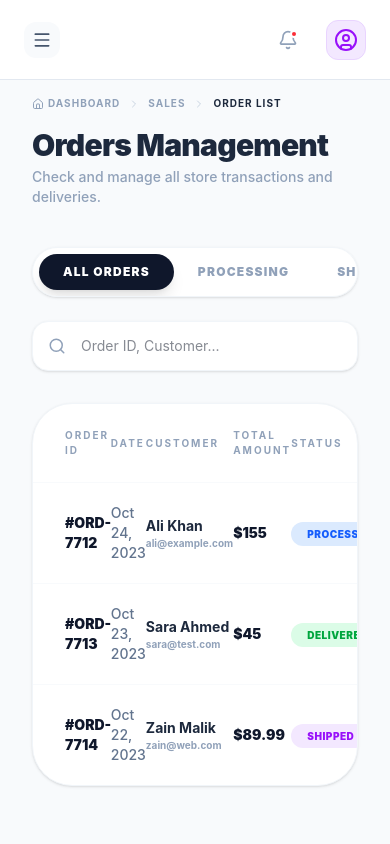
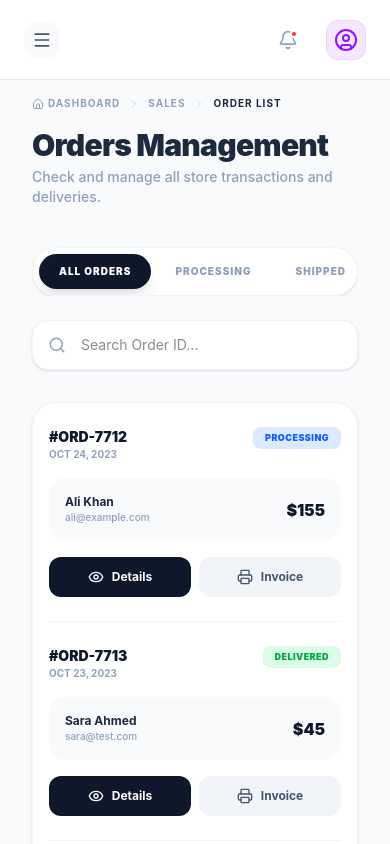
Before and after one commit to Adnan28022/ToyLand, a React (Vite) app: page /admin/orders in a window 390 px wide. Shown: the top 844 px of the page. Built offline with nearby package versions, Linux system fonts and the light colour scheme.

Commit message:
"Orders Responsive Done"

```diff
--- a/src/components/admin/orders/OrderFilters.jsx
+++ b/src/components/admin/orders/OrderFilters.jsx
@@ -1,18 +1,20 @@
 import React from 'react';
-import { Search, ListFilter } from 'lucide-react';
+import { Search } from 'lucide-react';
 
 const OrderFilters = ({ activeTab, setActiveTab }) => {
     const tabs = ["All Orders", "Processing", "Shipped", "Delivered", "Cancelled"];
 
     return (
         <div className="flex flex-col lg:flex-row gap-6 mb-8 items-center justify-between">
-            {/* Status Tabs */}
-            <div className="flex bg-white p-1.5 rounded-[1.8rem] border border-slate-100 shadow-sm overflow-x-auto max-w-full">
+            {/* Status Tabs - Mobile: Horizontal Scroll | Desktop: Fixed */}
+            <div className="w-full lg:w-auto overflow-hidden">
+                <div className="flex bg-white p-1.5 rounded-[1.8rem] border border-slate-100 shadow-sm overflow-x-auto no-scrollbar">
+                    <div className="flex gap-1">
                         {tabs.map((tab) => (
                             <button
                                 key={tab}
                                 onClick={() => setActiveTab(tab)}
-                        className={`px-6 py-2.5 rounded-[1.4rem] text-xs font-black uppercase tracking-widest transition-all whitespace-nowrap ${activeTab === tab
+                                className={`px-5 sm:px-6 py-2.5 rounded-[1.4rem] text-[10px] sm:text-xs font-black uppercase tracking-widest transition-all whitespace-nowrap cursor-pointer ${activeTab === tab
                                     ? 'bg-slate-900 text-white shadow-lg'
                                     : 'text-slate-400 hover:text-slate-600'
                                     }`}
@@ -21,16 +23,23 @@ const OrderFilters = ({ activeTab, setActiveTab }) => {
                             </button>
                         ))}
                     </div>
+                </div>
+            </div>
 
-            {/* Search Bar */}
+            {/* Search Bar - Full Width on Mobile */}
             <div className="relative w-full lg:w-80 group">
                 <Search className="absolute left-4 top-1/2 -translate-y-1/2 text-slate-400 group-focus-within:text-purple-500 transition-colors" size={18} />
                 <input
                     type="text"
-                    placeholder="Order ID, Customer..."
+                    placeholder="Search Order ID..."
                     className="w-full bg-white border border-slate-100 rounded-2xl py-3.5 pl-12 pr-4 text-sm outline-none focus:ring-4 focus:ring-purple-50 focus:border-purple-200 transition-all shadow-sm"
                 />
             </div>
+
+            <style jsx>{`
+                .no-scrollbar::-webkit-scrollbar { display: none; }
+                .no-scrollbar { -ms-overflow-style: none; scrollbar-width: none; }
+            `}</style>
         </div>
     );
 };
--- a/src/components/admin/orders/OrderTable.jsx
+++ b/src/components/admin/orders/OrderTable.jsx
@@ -1,11 +1,23 @@
 import React from 'react';
 import { motion } from 'framer-motion';
-import { Eye, MoreHorizontal, Printer } from 'lucide-react';
+import { Eye, Printer } from 'lucide-react';
 
-const OrderTable = ({ orders, onViewDetails }) => {
+const OrderTable = ({ orders, onViewDetails, activeTab }) => {
+
+    // Functionality: Filter orders based on activeTab
+    const filteredOrders = activeTab === "All Orders"
+        ? orders
+        : orders.filter(order => order.status === activeTab);
+
+    const handlePrint = (id) => {
+        alert(`Generating Invoice for Order: ${id}`);
+    };
+
     return (
-        <div className="bg-white rounded-[2.5rem] border border-slate-100 shadow-sm overflow-hidden">
-            <div className="overflow-x-auto">
+        <div className="bg-white rounded-[1.5rem] md:rounded-[2.5rem] border border-slate-100 shadow-sm overflow-hidden">
+
+            {/* Desktop View: Proper Table */}
+            <div className="hidden md:block overflow-x-auto">
                 <table className="w-full text-left">
                     <thead>
                         <tr className="text-slate-400 text-[10px] font-black uppercase tracking-[0.2em] border-b border-slate-50">
@@ -18,7 +30,7 @@ const OrderTable = ({ orders, onViewDetails }) => {
                         </tr>
                     </thead>
                     <tbody className="divide-y divide-slate-50 text-sm">
-                        {orders.map((order, i) => (
+                        {filteredOrders.map((order, i) => (
                             <motion.tr
                                 initial={{ opacity: 0, y: 10 }}
                                 animate={{ opacity: 1, y: 0 }}
@@ -44,8 +56,18 @@ const OrderTable = ({ orders, onViewDetails }) => {
                                 </td>
                                 <td className="py-5 pr-8 text-right">
                                     <div className="flex items-center justify-end gap-2">
-                                        <button onClick={() => onViewDetails(order)} className="p-2.5 bg-slate-50 text-slate-400 hover:text-purple-600 hover:bg-purple-50 rounded-xl transition-all"><Eye size={18} /></button>
-                                        <button className="p-2.5 bg-slate-50 text-slate-400 hover:text-slate-600 rounded-xl transition-all"><Printer size={18} /></button>
+                                        <button
+                                            onClick={() => onViewDetails(order)}
+                                            className="p-2.5 bg-slate-50 text-slate-400 hover:text-purple-600 hover:bg-purple-50 rounded-xl transition-all cursor-pointer"
+                                        >
+                                            <Eye size={18} />
+                                        </button>
+                                        <button
+                                            onClick={() => handlePrint(order.id)}
+                                            className="p-2.5 bg-slate-50 text-slate-400 hover:text-slate-600 rounded-xl transition-all cursor-pointer"
+                                        >
+                                            <Printer size={18} />
+                                        </button>
                                     </div>
                                 </td>
                             </motion.tr>
@@ -53,6 +75,59 @@ const OrderTable = ({ orders, onViewDetails }) => {
                     </tbody>
                 </table>
             </div>
+
+            {/* Mobile View: Professional Cards */}
+            <div className="md:hidden divide-y divide-slate-100 px-4">
+                {filteredOrders.length > 0 ? filteredOrders.map((order, i) => (
+                    <motion.div
+                        initial={{ opacity: 0, x: -10 }}
+                        animate={{ opacity: 1, x: 0 }}
+                        key={order.id}
+                        className="py-6 flex flex-col gap-4"
+                    >
+                        <div className="flex justify-between items-start">
+                            <div>
+                                <p className="text-sm font-black text-slate-900">{order.id}</p>
+                                <p className="text-[10px] text-slate-400 font-bold uppercase">{order.date}</p>
+                            </div>
+                            <span className={`px-3 py-1 rounded-lg text-[9px] font-black uppercase tracking-wider ${order.status === "Delivered" ? "bg-green-100 text-green-600" :
+                                order.status === "Shipped" ? "bg-purple-100 text-purple-600" :
+                                    order.status === "Processing" ? "bg-blue-100 text-blue-600" :
+                                        "bg-red-100 text-red-600"
+                                }`}>
+                                {order.status}
+                            </span>
+                        </div>
+
+                        <div className="flex justify-between items-center bg-slate-50 p-4 rounded-2xl">
+                            <div>
+                                <p className="text-xs font-bold text-slate-800">{order.customer}</p>
+                                <p className="text-[10px] text-slate-400 font-medium">{order.email}</p>
+                            </div>
+                            <p className="text-base font-black text-slate-900">${order.amount}</p>
+                        </div>
+
+                        <div className="flex gap-2">
+                            <button
+                                onClick={() => onViewDetails(order)}
+                                className="flex-1 bg-slate-900 text-white py-3 rounded-xl text-xs font-bold flex items-center justify-center gap-2"
+                            >
+                                <Eye size={16} /> Details
+                            </button>
+                            <button
+                                onClick={() => handlePrint(order.id)}
+                                className="flex-1 bg-slate-100 text-slate-600 py-3 rounded-xl text-xs font-bold flex items-center justify-center gap-2"
+                            >
+                                <Printer size={16} /> Invoice
+                            </button>
+                        </div>
+                    </motion.div>
+                )) : (
+                    <div className="py-10 text-center text-slate-400 font-bold text-sm uppercase tracking-widest">
+                        No orders found
+                    </div>
+                )}
+            </div>
         </div>
     );
 };
--- a/src/pages/admin/Orders.jsx
+++ b/src/pages/admin/Orders.jsx
@@ -4,6 +4,7 @@ import OrderFilters from '../../components/admin/orders/OrderFilters';
 import OrderTable from '../../components/admin/orders/OrderTable';
 import OrderDetailsModal from '../../components/admin/orders/OrderDetailModal';
 
+// Data ko thora expand kiya hai taake har tab check ho sake
 const demoOrders = [
     { id: "#ORD-7712", date: "Oct 24, 2023", customer: "Ali Khan", email: "ali@example.com", amount: 155.00, status: "Processing", items: [{ name: "RC Super Car", price: 45, qty: 1, image: "https://images.unsplash.com/photo-1594787330447-234b9623ffd0?w=100" }, { name: "Lego Castle", price: 110, qty: 1, image: "https://images.unsplash.com/photo-1585366119957-e9730b6d0f60?w=100" }] },
     { id: "#ORD-7713", date: "Oct 23, 2023", customer: "Sara Ahmed", email: "sara@test.com", amount: 45.00, status: "Delivered", items: [{ name: "Teddy Bear", price: 45, qty: 1, image: "https://images.unsplash.com/photo-1559440666-3744d4422957?w=100" }] },
@@ -23,8 +24,15 @@ const AdminOrders = () => {
                 <p className="text-slate-400 text-sm font-medium mt-1">Check and manage all store transactions and deliveries.</p>
             </div>
 
+            {/* Step 1: Filters ko activeTab aur setter pass kiya */}
             <OrderFilters activeTab={activeTab} setActiveTab={setActiveTab} />
-            <OrderTable orders={demoOrders} onViewDetails={(order) => setSelectedOrder(order)} />
+
+            {/* Step 2: YAHAN ISSUE THA - activeTab pass karna lazmi hai */}
+            <OrderTable
+                orders={demoOrders}
+                activeTab={activeTab} // Ye line add ki hai
+                onViewDetails={(order) => setSelectedOrder(order)}
+            />
 
             <OrderDetailsModal order={selectedOrder} onClose={() => setSelectedOrder(null)} />
         </div>
```
Lines whose indentation alone changed are shown as unchanged.
